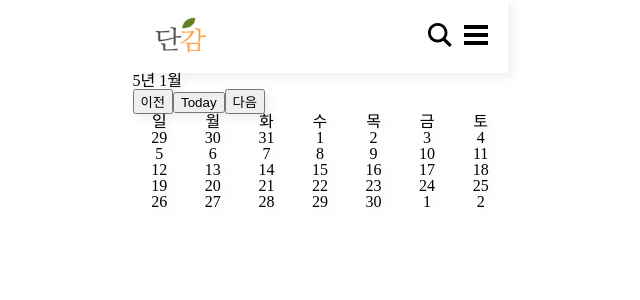
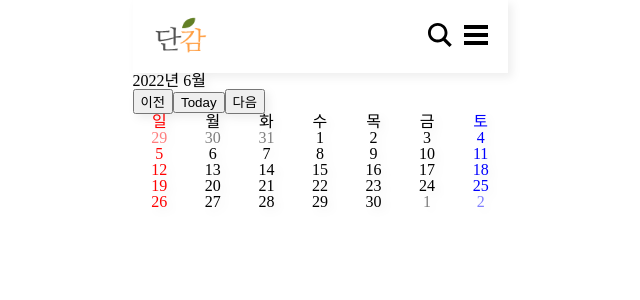
Before and after one commit to woowsnu/dairy, a Next.js app in the folder front/diary/: page / in a window 1280 px wide. Shown: the top 300 px of the page, without its empty margins (320-960 px from the left). Built offline with nearby package versions, Linux system fonts and the light colour scheme.

Commit message:
feat : 달력 기능 수정 백업

```diff
--- a/front/diary/components/Calendar/Calendar.js
+++ b/front/diary/components/Calendar/Calendar.js
@@ -1,30 +1,58 @@
 import React, { useEffect, useState } from 'react';
+import { renderCalendar, renderCalendarChange } from '../../utils/render-calendar';
+import colors from '../../styles/colors';
 import styled from 'styled-components';
-import { renderCalendar, renderCalendarChange } from '../../utils/render-calendar';
 
 const Calendar = () => {
 	const [dates, setDates] = useState([]);
 	const [viewYear, setViewYear] = useState('');
 	const [viewMonth, setViewMonth] = useState('');
 
-	useEffect(() => {
-        const date = new Date();
-        const year= date.getFullYear();
-        const month = date.getMonth();
-        setViewYear(year)
-        setViewYear(month)
+	const handleThisDates = () => {
+		const date = new Date();
+		const year = date.getFullYear();
+		const month = date.getMonth();
+		setViewYear(year);
+		setViewMonth(month);
 		const data = renderCalendar();
 		setDates(data);
+	};
+
+	useEffect(() => {
+		handleThisDates();
 	}, []);
 
 	const handlePrevDates = () => {
+		let month = viewMonth - 1;
+		let year = viewYear;
+		if (month === -1) {
+			year = year - 1;
+			month = 11;
+			const data = renderCalendarChange(year, month);
+			setViewYear(year);
+			setViewMonth(month);
+			setDates(data);
+		}
 		const data = renderCalendarChange(year, month);
+		setViewMonth(month);
 		setDates(data);
 	};
 
-	const handleNextDates = () => {};
-
-	const handleThisDates = () => {};
+	const handleNextDates = () => {
+		let month = viewMonth + 1;
+		let year = viewYear;
+		if (month === 12) {
+			year = year + 1;
+			month = 0;
+			const data = renderCalendarChange(year, month);
+			setViewYear(year);
+			setViewMonth(month);
+			setDates(data);
+		}
+		const data = renderCalendarChange(year, month);
+		setViewMonth(month);
+		setDates(data);
+	};
 
 	return (
 		<div>
@@ -50,7 +78,14 @@
 				</Weeks>
 				<Dates>
 					{dates.map((date, i) => {
-						return <DateItem key={i}>{date}</DateItem>;
+						if (date.id === 0) {
+							return (
+								<DateItem key={i}>
+									<span>{date.value}</span>
+								</DateItem>
+							);
+						}
+						return <DateItem key={i}>{date.value}</DateItem>;
 					})}
 				</Dates>
 			</div>
@@ -68,14 +103,38 @@
 const WeekItem = styled.div`
 	width: calc(100% / 7);
 	text-align: center;
+
+	&:nth-child(7n) {
+		color: blue;
+	}
+
+	&:nth-child(7n + 1) {
+		color: red;
+	}
 `;
 
 const Dates = styled.div`
 	display: flex;
 	flex-flow: row wrap;
+	/* border-top: 1px solid #333333;
+  border-right: 1px solid #333333; */
 `;
 
 const DateItem = styled.div`
 	width: calc(100% / 7);
 	text-align: center;
+	/* border-bottom: 1px solid #333333;
+	border-left: 1px solid #333333; */
+
+	&:nth-child(7n) {
+		color: blue;
+	}
+
+	&:nth-child(7n + 1) {
+		color: red;
+	}
+
+	span {
+		opacity: 0.5;
+	}
 `;
--- a/front/diary/pages/_document.js
+++ b/front/diary/pages/_document.js
@@ -12,7 +12,7 @@
       <Html>
         <Head>
           <link rel="preconnect" href="https://fonts.googleapis.com" />
-          <link rel="preconnect" href="https://fonts.gstatic.com" crossorigin />
+          <link rel="preconnect" href="https://fonts.gstatic.com" crossOrigin="true" />
           <link
             href="https://fonts.googleapis.com/css2?family=Nanum+Myeongjo:wght@400;700;800&display=swap"
             rel="stylesheet"
--- a/front/diary/utils/render-calendar.js
+++ b/front/diary/utils/render-calendar.js
@@ -1,6 +1,6 @@
 export const renderCalendar = () => {
 	let date = new Date();
-    const viewYear = date.getFullYear();
+	const viewYear = date.getFullYear();
 	const viewMonth = date.getMonth();
 
 	const prevLast = new Date(viewYear, viewMonth, 0);
@@ -13,17 +13,22 @@
 	const TLDay = thisLast.getDay();
 
 	const prevDates = [];
-	const thisDates = [...Array(TLDate + 1).keys()].slice(1);
+	// const thisDates = [...Array(TLDate + 1).keys()].slice(1);
+	const thisDates = [];
 	const nextDates = [];
 
 	if (PLDay !== 6) {
 		for (let i = 0; i < PLDay + 1; i++) {
-			prevDates.unshift(PLDate - i);
+			prevDates.unshift({ id: 0, value: PLDate - i });
 		}
 	}
 
+	for (let i = 1; i < TLDate + 1; i++) {
+		thisDates.push({ id: 1, value: i });
+	}
+
 	for (let i = 1; i < 7 - TLDay; i++) {
-		nextDates.push(i);
+		nextDates.push({ id: 0, value: i });
 	}
 
 	const dates = prevDates.concat(thisDates, nextDates);
@@ -44,17 +49,21 @@
 	const TLDay = thisLast.getDay();
 
 	const prevDates = [];
-	const thisDates = [...Array(TLDate + 1).keys()].slice(1);
+	const thisDates = [];
 	const nextDates = [];
 
 	if (PLDay !== 6) {
 		for (let i = 0; i < PLDay + 1; i++) {
-			prevDates.unshift(PLDate - i);
+			prevDates.unshift({ id: 0, value: PLDate - i });
 		}
 	}
 
+	for (let i = 1; i < TLDate + 1; i++) {
+		thisDates.push({ id: 1, value: i });
+	}
+
 	for (let i = 1; i < 7 - TLDay; i++) {
-		nextDates.push(i);
+		nextDates.push({ id: 0, value: i });
 	}
 
 	const dates = prevDates.concat(thisDates, nextDates);
```
